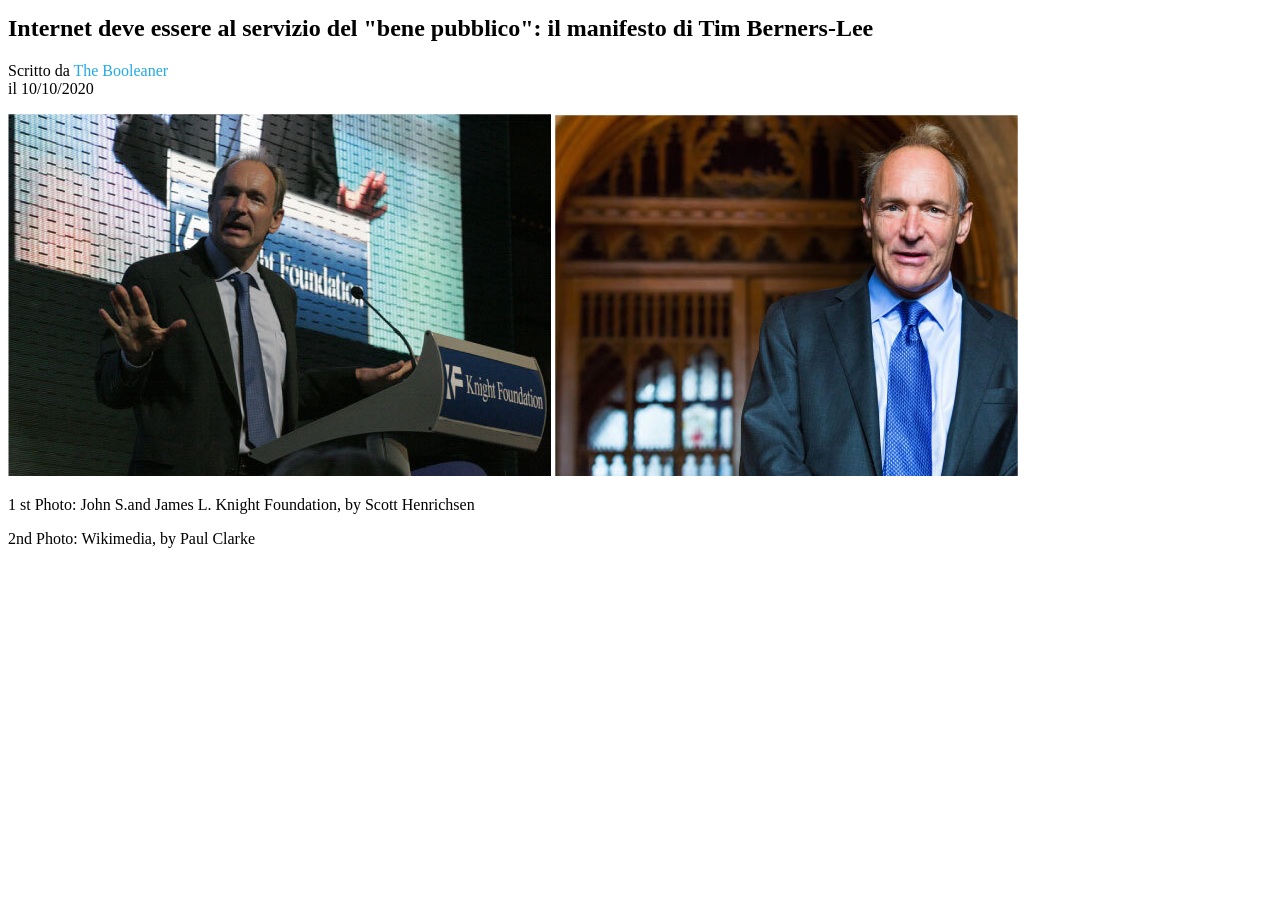
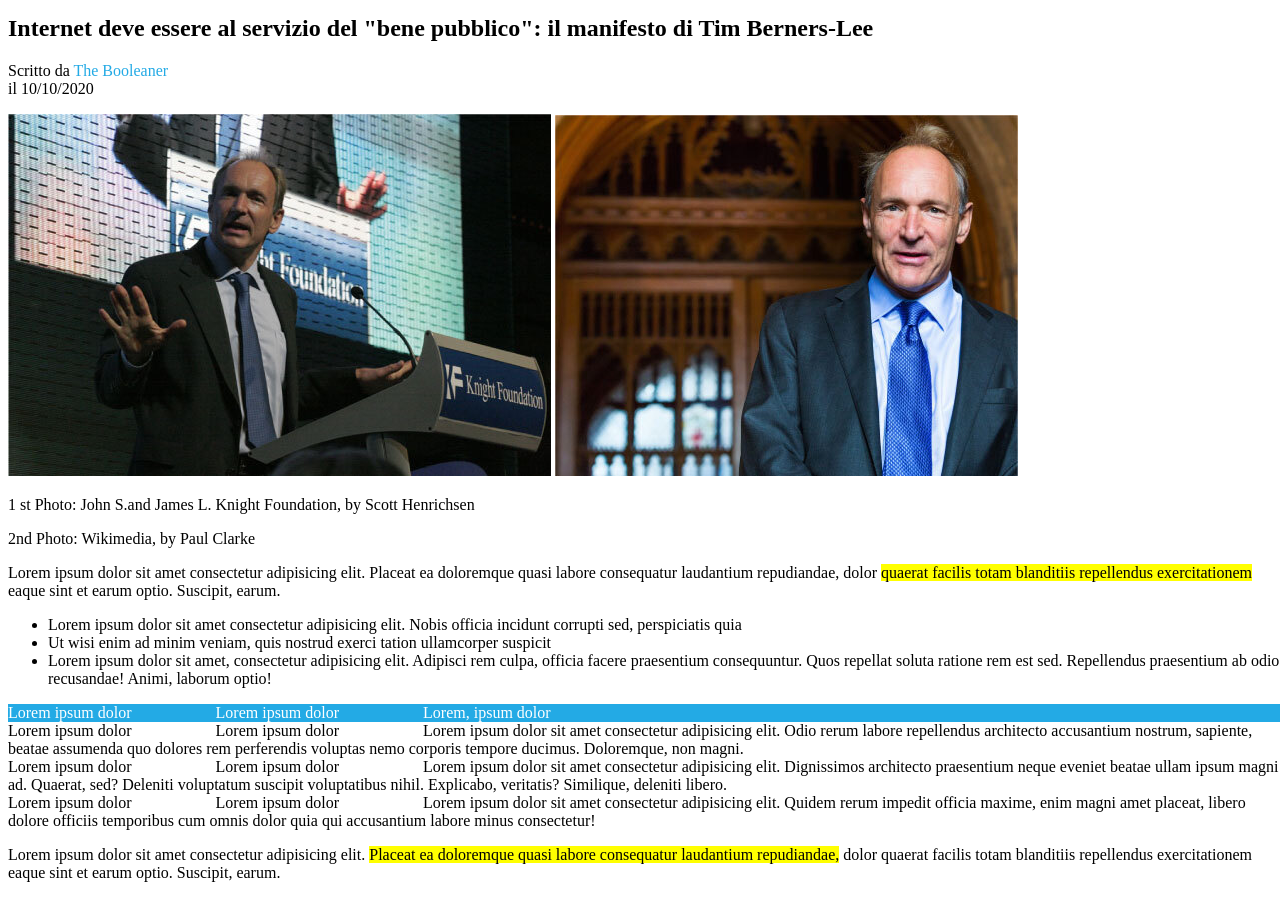
Before and after one commit to giuliagrfo/html-css-booleaner, a plain HTML site: page index.html in a window 1280 px wide. Shown: the part 163-1061 px from the top of the page. Before the commit the page ends 800 px from the top, so only its background shows below. Drawn offline with Linux system fonts and the light colour scheme.

Commit message:
add main

```diff
--- a/index.html
+++ b/index.html
@@ -35,5 +35,62 @@
         </section>
 
     </header>
+
+    <main>
+        <section>
+            <p>
+                Lorem ipsum dolor sit amet consectetur adipisicing elit. Placeat ea doloremque quasi labore consequatur laudantium repudiandae, dolor  <span class="giallo">quaerat facilis totam blanditiis repellendus exercitationem</span> eaque sint et earum optio. Suscipit, earum.
+            </p>
+
+            <ul>
+                <li>
+                    Lorem ipsum dolor sit amet consectetur adipisicing elit. Nobis officia incidunt corrupti sed, perspiciatis quia
+                </li>
+                <li>
+                    Ut wisi enim ad minim veniam, quis nostrud exerci tation ullamcorper suspicit
+                </li>
+                <li>
+                    Lorem ipsum dolor sit amet, consectetur adipisicing elit. Adipisci rem culpa, officia facere praesentium consequuntur. Quos repellat soluta ratione rem est sed. Repellendus praesentium ab odio recusandae! Animi, laborum optio!
+                </li>
+
+            </ul>
+        </section>
+
+        <section id="table">
+            <div class="row head">
+                <span class="left">Lorem ipsum dolor</span>
+                <span class="center">Lorem ipsum dolor</span>
+                <span class="right">Lorem, ipsum dolor</span>
+            </div>
+
+
+            <div class="row 1">
+                <span class="left">Lorem ipsum dolor</span>
+                <span class="center">Lorem ipsum dolor</span>
+                <span class="right">Lorem ipsum dolor sit amet consectetur adipisicing elit. Odio rerum labore repellendus architecto accusantium nostrum, sapiente, beatae assumenda quo dolores rem perferendis voluptas nemo corporis tempore ducimus. Doloremque, non magni.</span>
+
+            </div>
+            <div class="row 2">
+                <span class="left">Lorem ipsum dolor</span>
+                <span class="center">Lorem ipsum dolor</span>
+                <span class="right">Lorem ipsum dolor sit amet consectetur adipisicing elit. Dignissimos architecto praesentium neque eveniet beatae ullam ipsum magni ad. Quaerat, sed? Deleniti voluptatum suscipit voluptatibus nihil. Explicabo, veritatis? Similique, deleniti libero.</span>
+
+            </div>
+            <div class="row 3">
+                <span class="left">Lorem ipsum dolor</span>
+                <span class="center">Lorem ipsum dolor</span>
+                <span class="right">Lorem ipsum dolor sit amet consectetur adipisicing elit. Quidem rerum impedit officia maxime, enim magni amet placeat, libero dolore officiis temporibus cum omnis dolor quia qui accusantium labore minus consectetur!</span>
+
+            </div>
+
+        </section>
+
+        <section>
+            <p>
+                Lorem ipsum dolor sit amet consectetur adipisicing elit. <span class="giallo">Placeat ea doloremque quasi labore consequatur laudantium repudiandae,</span> dolor  quaerat facilis totam blanditiis repellendus exercitationem eaque sint et earum optio. Suscipit, earum.
+            </p>
+        </section>
+
+    </main>
 </body>
 </html>
--- a/style.css
+++ b/style.css
@@ -1,3 +1,7 @@
+body {
+ width: 100%;
+}
+
 .logo {
     height: 150px;
     background-image: url("img/pattern.png");
@@ -14,3 +18,24 @@ a {
    color: #23AAE5;
    text-decoration: none;
 }
+
+.giallo {
+    background-color: yellow;
+}
+
+.row.head{
+    background-color: #23AAE5;
+    color: white;
+}
+
+.left{
+    margin-right: 80px;
+}
+.center{
+
+    margin-right: 80px;
+}
+
+.right{
+
+}
```
